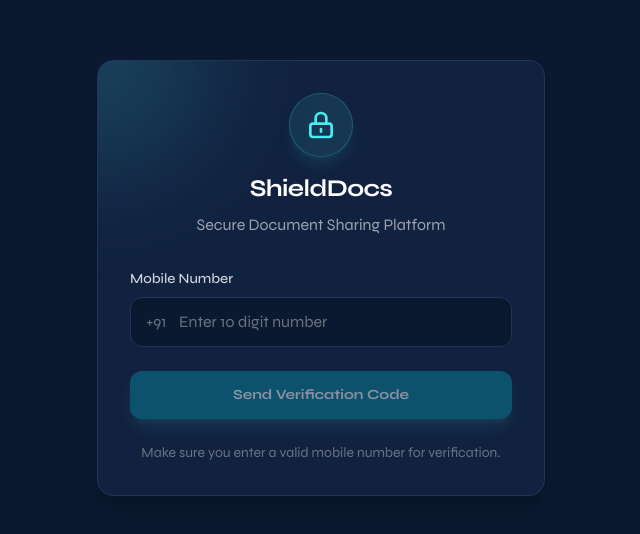
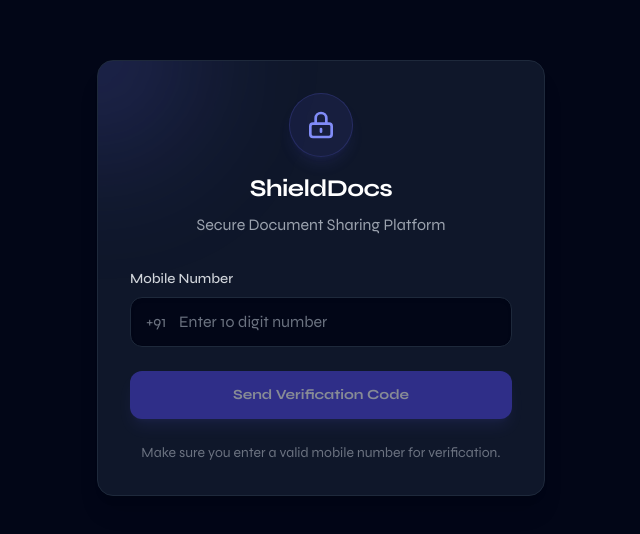
Before and after one commit to TeljiriKeerthana/ShieldDocs, a React (Vite) app: page /login in a window 1280 px wide. Shown: the part 122-656 px from the top of the page, without its empty margins (319-959 px from the left). Built offline with nearby package versions, Linux system fonts and the light colour scheme; no server answers.

Commit message:
improved ui

```diff
--- a/src/index.css
+++ b/src/index.css
@@ -6,6 +6,6 @@
 
 @layer base {
   body {
-    @apply bg-[#0d0b26] text-gray-100 font-sans antialiased;
+    @apply bg-dark-bg text-gray-100 font-sans antialiased;
   }
 }
--- a/src/pages/Login.jsx
+++ b/src/pages/Login.jsx
@@ -76,8 +76,8 @@ export default function Login() {
   };
 
   return (
-    <div className="min-h-screen bg-[#0a192f] flex flex-col justify-center items-center p-4">
-      <div className="w-full max-w-md bg-[#112240] border border-[#233554] rounded-2xl shadow-xl overflow-hidden p-8 relative">
+    <div className="min-h-screen bg-dark-bg flex flex-col justify-center items-center p-4">
+      <div className="w-full max-w-md bg-dark-surface border border-dark-border rounded-2xl shadow-xl overflow-hidden p-8 relative">
         {/* Background glow effect */}
         <div className="absolute -top-24 -left-24 w-48 h-48 bg-brand-500/20 rounded-full blur-3xl"></div>
 
@@ -115,7 +115,7 @@ export default function Login() {
                   id="phone"
                   type="tel"
                   placeholder="Enter 10 digit number"
-                  className="block w-full pl-12 pr-4 py-3 bg-[#0a192f] border border-[#233554] rounded-xl text-white placeholder-gray-500 focus:ring-brand-500 focus:border-brand-500 transition-colors shadow-inner"
+                  className="block w-full pl-12 pr-4 py-3 bg-dark-bg border border-dark-border rounded-xl text-white placeholder-gray-500 focus:ring-brand-500 focus:border-brand-500 transition-colors shadow-inner"
                   value={phone}
                   onChange={(e) => setPhone(e.target.value.replace(/\D/g, "").slice(0, 10))}
                   required
@@ -125,7 +125,7 @@ export default function Login() {
             <button
               type="submit"
               disabled={loading || phone.length !== 10}
-              className="w-full py-3.5 px-4 flex justify-center text-sm font-bold rounded-xl text-white bg-brand-600 hover:bg-brand-500 focus:outline-none focus:ring-2 focus:ring-offset-2 focus:ring-offset-[#0a192f] focus:ring-brand-500 disabled:opacity-50 disabled:cursor-not-allowed transition-all shadow-lg shadow-brand-500/20"
+              className="w-full py-3.5 px-4 flex justify-center text-sm font-bold rounded-xl text-white bg-brand-600 hover:bg-brand-500 focus:outline-none focus:ring-2 focus:ring-offset-2 focus:ring-offset-dark-bg focus:ring-brand-500 disabled:opacity-50 disabled:cursor-not-allowed transition-all shadow-lg shadow-brand-500/20"
             >
               {loading ? "Sending..." : "Send Verification Code"}
             </button>
@@ -143,7 +143,7 @@ export default function Login() {
                 id="otp"
                 type="text"
                 placeholder="e.g. 1234"
-                className="block w-full px-4 py-3 bg-[#0a192f] border border-[#233554] rounded-xl text-white text-center tracking-widest text-xl placeholder-gray-600 focus:ring-brand-500 focus:border-brand-500 transition-colors shadow-inner font-mono"
+                className="block w-full px-4 py-3 bg-dark-bg border border-dark-border rounded-xl text-white text-center tracking-widest text-xl placeholder-gray-600 focus:ring-brand-500 focus:border-brand-500 transition-colors shadow-inner font-mono"
                 value={otp}
                 onChange={(e) => setOtp(e.target.value.replace(/\D/g, "").slice(0, 6))}
                 required
@@ -155,7 +155,7 @@ export default function Login() {
             <button
               type="submit"
               disabled={loading || otp.length < 4}
-              className="w-full py-3.5 px-4 flex justify-center text-sm font-bold rounded-xl text-white bg-brand-600 hover:bg-brand-500 focus:outline-none focus:ring-2 focus:ring-offset-2 focus:ring-offset-[#0a192f] focus:ring-brand-500 disabled:opacity-50 disabled:cursor-not-allowed transition-all shadow-lg shadow-brand-500/20"
+              className="w-full py-3.5 px-4 flex justify-center text-sm font-bold rounded-xl text-white bg-brand-600 hover:bg-brand-500 focus:outline-none focus:ring-2 focus:ring-offset-2 focus:ring-offset-dark-bg focus:ring-brand-500 disabled:opacity-50 disabled:cursor-not-allowed transition-all shadow-lg shadow-brand-500/20"
             >
               {loading ? "Verifying..." : "Verify & Secure Login"}
             </button>
--- a/src/pages/TrustScores.jsx
+++ b/src/pages/TrustScores.jsx
@@ -135,7 +135,7 @@ export default function TrustScores() {
                       </div>
                     </div>
                     {/* Progress Bar */}
-                    <div className="w-full bg-[#1e293b] rounded-full h-2.5 mt-2 shadow-inner overflow-hidden border border-gray-800">
+                    <div className="w-full bg-dark-surface rounded-full h-2.5 mt-2 shadow-inner overflow-hidden border border-gray-800">
                        <div
                          className={`h-full rounded-none transition-all duration-1000 ${r.score >= 70 ? 'bg-emerald-500' : 'bg-red-500'}`}
                          style={{ width: `${Math.max(0, Math.min(100, r.score))}%` }}
--- a/src/pages/Vault.jsx
+++ b/src/pages/Vault.jsx
@@ -57,7 +57,7 @@ export default function Vault(){
 
 
 
-      <div className="bg-[#112240] border border-[#233554] rounded-xl p-6 shadow-xl">
+      <div className="bg-dark-surface border border-dark-border rounded-xl p-6 shadow-xl">
         <h2 className="text-lg font-semibold text-white mb-4">Upload New Document</h2>
         <UploadBox onUploadSuccess={loadDocs} />
       </div>
@@ -72,7 +72,7 @@ export default function Vault(){
           </div>
           <div className="space-y-3">
             {recentAlerts.map(alert => (
-              <div key={alert.id} className="flex items-center justify-between bg-[#0a192f]/50 border border-red-500/10 rounded-lg p-3">
+              <div key={alert.id} className="flex items-center justify-between bg-dark-bg/50 border border-red-500/10 rounded-lg p-3">
                 <div className="flex items-center gap-3">
                   <span className="w-2 h-2 rounded-full bg-red-500 animate-pulse"></span>
                   <div>
@@ -80,7 +80,7 @@ export default function Vault(){
                     <p className="text-gray-400 text-xs">{new Date(alert.created_at).toLocaleString()}</p>
                   </div>
                 </div>
-                <Link to="/activity" className="text-xs bg-[#112240] hover:bg-[#233554] border border-[#233554] px-3 py-1.5 rounded-md text-white transition-colors">
+                <Link to="/activity" className="text-xs bg-dark-surface hover:bg-dark-border border border-dark-border px-3 py-1.5 rounded-md text-white transition-colors">
                   Investigate
                 </Link>
               </div>
@@ -99,7 +99,7 @@ export default function Vault(){
             <div className="animate-spin rounded-full h-8 w-8 border-b-2 border-brand-500"></div>
           </div>
         ) : docs.length === 0 ? (
-          <div className="text-center py-16 bg-[#112240]/50 border border-[#233554] border-dashed rounded-xl">
+          <div className="text-center py-16 bg-dark-surface/50 border border-dark-border border-dashed rounded-xl">
             <svg className="mx-auto h-12 w-12 text-gray-500 mb-4" fill="none" viewBox="0 0 24 24" stroke="currentColor" aria-hidden="true">
               <path strokeLinecap="round" strokeLinejoin="round" strokeWidth="1" d="M9 13h6m-3-3v6m5 5H7a2 2 0 01-2-2V5a2 2 0 012-2h5.586a1 1 0 01.707.293l5.414 5.414a1 1 0 01.293.707V19a2 2 0 01-2 2z" />
             </svg>
@@ -109,7 +109,7 @@ export default function Vault(){
         ) : (
           <div className="grid grid-cols-1 md:grid-cols-2 lg:grid-cols-3 gap-6">
             {docs.map(doc=>(
-              <div key={doc.id} className="group flex flex-col justify-between bg-[#112240] hover:bg-[#112240]/80 border border-[#233554] hover:border-brand-500/50 rounded-xl p-5 shadow-sm transition-all">
+              <div key={doc.id} className="group flex flex-col justify-between bg-dark-surface hover:bg-dark-surface/80 border border-dark-border hover:border-brand-500/50 rounded-xl p-5 shadow-sm transition-all">
                 <div className="flex items-start gap-4">
                   <div className="p-3 bg-brand-500/10 rounded-lg text-brand-400 group-hover:bg-brand-500/20 transition-colors">
                     <svg className="w-6 h-6" fill="currentColor" viewBox="0 0 20 20">
@@ -122,7 +122,7 @@ export default function Vault(){
                   </div>
                 </div>
                 <div className="mt-6 flex gap-3 w-full">
-                  <a href={doc.file_url} target="_blank" rel="noopener noreferrer" className="flex-1 text-center px-3 py-2 bg-[#233554] hover:bg-gray-700 text-sm font-medium text-white rounded-lg transition-colors flex items-center justify-center">
+                  <a href={doc.file_url} target="_blank" rel="noopener noreferrer" className="flex-1 text-center px-3 py-2 bg-dark-border hover:bg-gray-700 text-sm font-medium text-white rounded-lg transition-colors flex items-center justify-center">
                     View
                   </a>
                   <Link to={`/share?doc=${doc.id}`} className="flex-1 text-center px-3 py-2 bg-brand-600 hover:bg-brand-500 text-white text-sm font-medium rounded-lg shadow shadow-brand-500/20 transition-all">
--- a/tailwind.config.js
+++ b/tailwind.config.js
@@ -8,35 +8,35 @@ export default {
     extend: {
       colors: {
         brand: {
-          50: '#e0fbff',
-          100: '#bdf7ff',
-          200: '#8cf3ff',
-          300: '#4addf2',
-          400: '#45edf2', /* main cyan */
-          500: '#45edf2', /* mapped 500 to main cyan */
-          600: '#08829a',
-          700: '#0c687e',
-          800: '#0b5668',
-          900: '#0c4858',
-          950: '#042f3d',
+          50: '#eef2ff',
+          100: '#e0e7ff',
+          200: '#c7d2fe',
+          300: '#a5b4fc',
+          400: '#818cf8',
+          500: '#6366f1', /* Indigo 500 */
+          600: '#4f46e5', /* Indigo 600 - Main Brand */
+          700: '#4338ca',
+          800: '#3730a3',
+          900: '#312e81',
+          950: '#1e1b4b',
         },
         primary: {
           50: '#e0fbff',
           100: '#bdf7ff',
           200: '#8cf3ff',
           300: '#4addf2',
-          400: '#45edf2', /* main cyan */
-          500: '#45edf2', /* mapped 500 to main cyan */
-          600: '#08829a',
-          700: '#0c687e',
-          800: '#0b5668',
-          900: '#0c4858',
-          950: '#042f3d',
+          400: '#45edf2', /* Main Cyan */
+          500: '#06b6d4', /* Cyan 500 */
+          600: '#0891b2',
+          700: '#0e7490',
+          800: '#155e75',
+          900: '#164e63',
+          950: '#083344',
         },
         dark: {
-          bg: '#0d0b26',
-          surface: '#15123d',
-          border: '#332468',
+          bg: '#020617',      /* Slate 950 - Pure Dark */
+          surface: '#0f172a', /* Slate 900 - Dark Surface */
+          border: '#1e293b',  /* Slate 800 - Borders */
         }
       },
       fontFamily: {
```
Also changed, not shown: src/components/Layout.jsx (+12 -12 lines), src/pages/CreateShare.jsx (+21 -21 lines).
